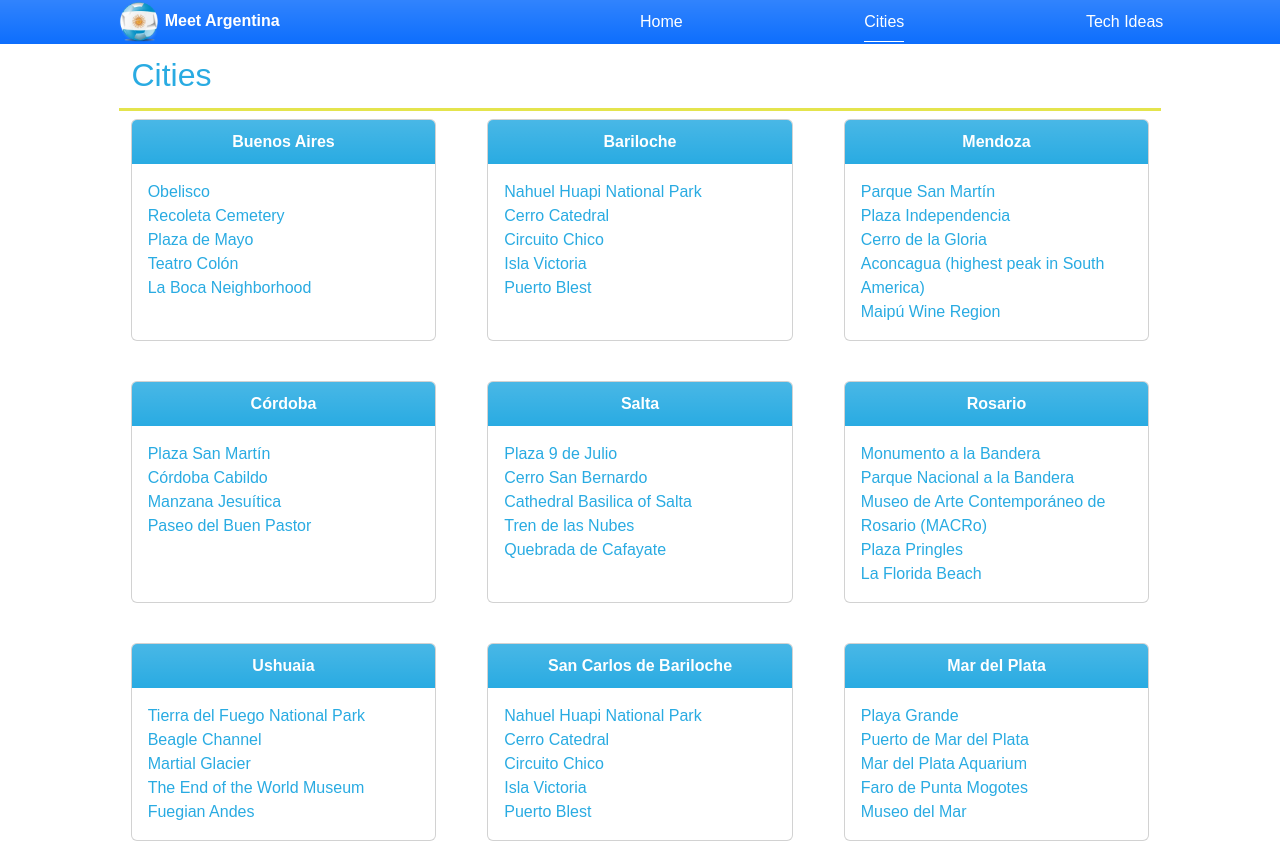
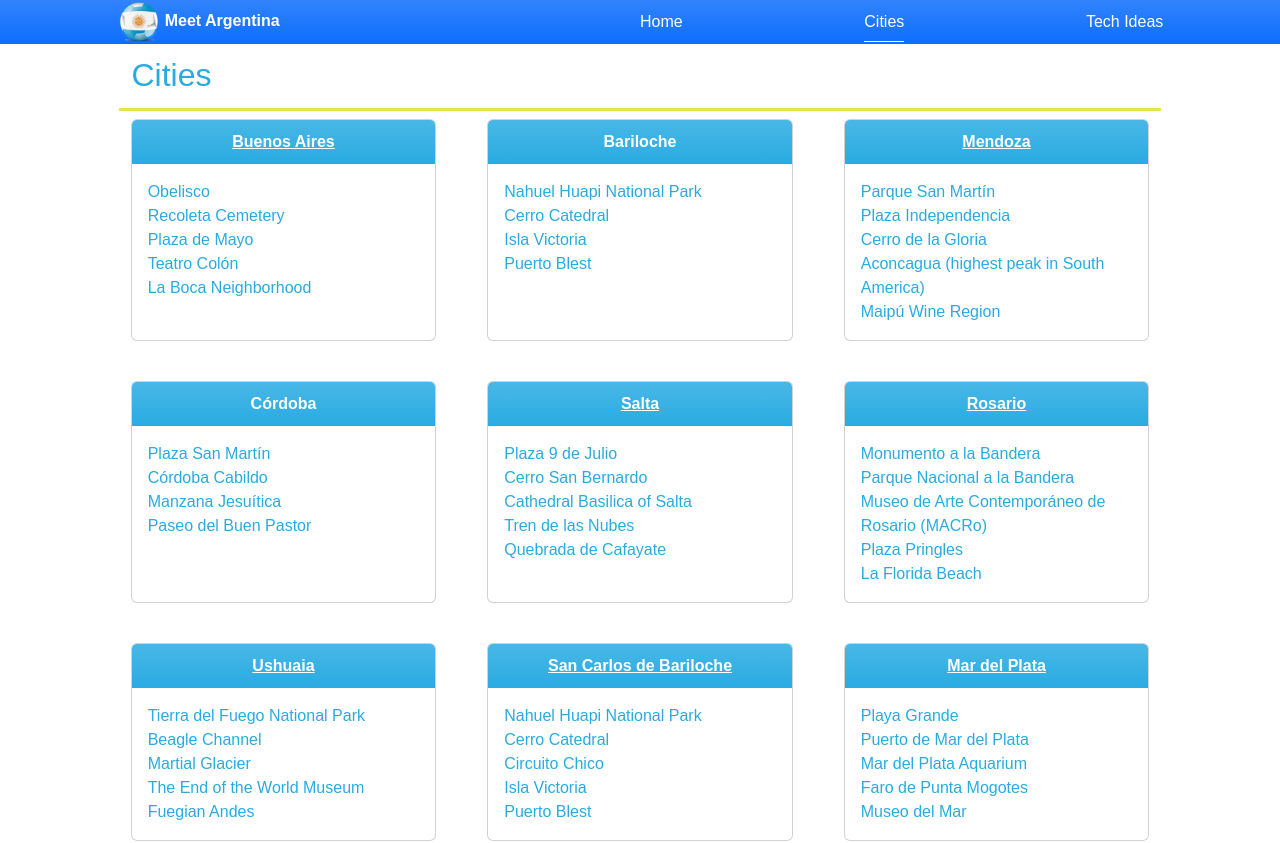
Before and after one commit to nicolasfracchia/SPA2-13-tourism-site, an Angular app: page /cities in a window 1280 px wide. Shown: the top 843 px of the page. Built offline with nearby package versions, Linux system fonts and the light colour scheme.

Commit message:
Added different styling for cities with more than 4 attractions

```diff
--- a/src/app/components/cities/cities-data.ts
+++ b/src/app/components/cities/cities-data.ts
@@ -2,7 +2,8 @@ import { iCity } from "../../interfaces/city";
 
 export const citiesData: iCity[] = [
     {name: 'Buenos Aires', attractions: ['Obelisco','Recoleta Cemetery', 'Plaza de Mayo', 'Teatro Colón', 'La Boca Neighborhood']},
-    {name: 'Bariloche', attractions: ['Nahuel Huapi National Park', 'Cerro Catedral', 'Circuito Chico', 'Isla Victoria', 'Puerto Blest']},
+    //{name: 'Bariloche', attractions: ['Nahuel Huapi National Park', 'Cerro Catedral', 'Circuito Chico', 'Isla Victoria', 'Puerto Blest']},
+    {name: 'Bariloche', attractions: ['Nahuel Huapi National Park', 'Cerro Catedral', 'Isla Victoria', 'Puerto Blest']},
     {name: 'Mendoza', attractions: ['Parque San Martín', 'Plaza Independencia', 'Cerro de la Gloria', 'Aconcagua (highest peak in South America)', 'Maipú Wine Region']},
     {name: 'Córdoba', attractions: ['Plaza San Martín', 'Córdoba Cabildo', 'Manzana Jesuítica', 'Paseo del Buen Pastor']},
     {name: 'Salta', attractions: ['Plaza 9 de Julio', 'Cerro San Bernardo', 'Cathedral Basilica of Salta', 'Tren de las Nubes', 'Quebrada de Cafayate']},
--- a/src/app/components/cities/cities.component.html
+++ b/src/app/components/cities/cities.component.html
@@ -2,7 +2,7 @@
     <h2>Cities</h2>
     <div class="container-fluid d-flex justify-content-between flex-wrap">
         <div class="card" *ngFor="let city of cities" (click)="openWeatherPage(city.name)">
-            <div class="card-title bg-gradient">{{ city.name }}</div>
+            <div class="card-title bg-gradient" [ngClass]="{'txt-underline': city.attractions.length > 4}">{{ city.name }}</div>
             <div class="card-body">
                 <ul>
                     <li *ngFor="let attraction of city.attractions">{{ attraction }}</li>
--- a/src/app/components/cities/cities.component.scss
+++ b/src/app/components/cities/cities.component.scss
@@ -38,3 +38,6 @@
         background: var(--yellowOp);
     }
 }
+.txt-underline{
+    text-decoration:underline;
+}
```
